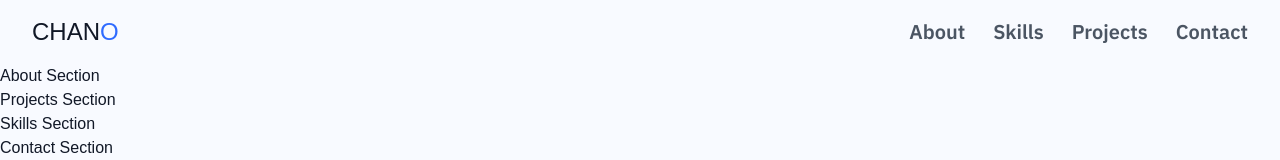
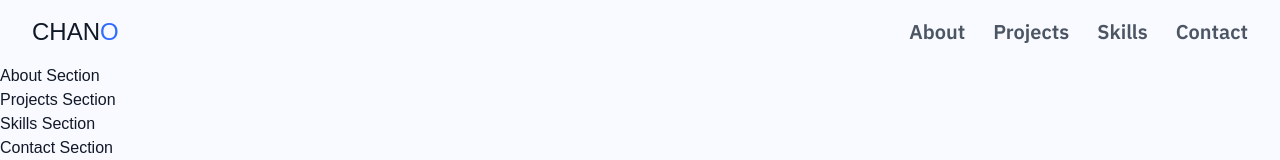
Before and after one commit to chano6/my-portfolio, a Next.js app: page / in a window 1280 px wide. Shown: the top 160 px of the page. Built offline with nearby package versions, Linux system fonts and the light colour scheme; a web font is replaced by a local one.

Commit message:
feat: 인터페이스 정의 및 헤더 naveLinks 수정

```diff
--- a/src/components/common/Header.tsx
+++ b/src/components/common/Header.tsx
@@ -1,5 +1,6 @@
 "use client";
 
+import { NavItem } from "@/types/content";
 import Link from "next/link";
 import { useState } from "react";
 import MenuButton from "./MenuButton";
@@ -7,11 +8,11 @@ import MenuButton from "./MenuButton";
 export default function Header() {
   const [isMenuOpen, setIsMenuOpen] = useState(false);
 
-  const navLinks = [
-    { name: "About", href: "#" },
-    { name: "Skills", href: "#" },
-    { name: "Projects", href: "#" },
-    { name: "Contact", href: "#" },
+  const navLinks: NavItem[] = [
+    { label: "About", href: "#about", sectionId: "about" },
+    { label: "Projects", href: "#projects", sectionId: "projects" },
+    { label: "Skills", href: "#skills", sectionId: "skills" },
+    { label: "Contact", href: "#contact", sectionId: "contact" },
   ];
 
   return (
@@ -29,12 +30,12 @@ export default function Header() {
       <nav className="hidden md:block">
         <ul className="flex gap-6 text-base md:flex-row md:gap-7 md:text-xl font-nav">
           {navLinks.map((link) => (
-            <li key={link.name}>
+            <li key={link.sectionId}>
               <Link
                 href={link.href}
                 className="text-dark-muted hover:text-blue-hover"
               >
-                {link.name}
+                {link.label}
               </Link>
             </li>
           ))}
@@ -51,13 +52,13 @@ export default function Header() {
       >
         <ul className="flex flex-col items-center gap-6 text-lg font-nav">
           {navLinks.map((link) => (
-            <li key={link.name}>
+            <li key={link.sectionId}>
               <Link
                 href={link.href}
                 className="text-dark-muted hover:text-blue-hover block w-full text-center"
                 onClick={() => setIsMenuOpen(false)}
               >
-                {link.name}
+                {link.label}
               </Link>
             </li>
           ))}
--- /dev/null
+++ b/src/types/content.ts
@@ -0,0 +1,38 @@
+// src/types/content.ts
+
+export type SectionId = "about" | "projects" | "skills" | "contact";
+
+export interface NavItem {
+  label: string;
+  href: `#${SectionId}`;
+  sectionId: SectionId;
+}
+
+export interface ProfileSummary {
+  title: string;
+  description: string;
+  highlights: string[];
+}
+
+export interface ProjectItem {
+  id: string;
+  title: string;
+  description: string;
+  techStack: string[];
+  href?: string;
+  githubHref?: string;
+  imageSrc?: string;
+  featured?: boolean;
+}
+
+export interface SkillItem {
+  name: string;
+  category: "frontend" | "backend" | "tool" | "design" | "other";
+  level?: "beginner" | "intermediate" | "advanced";
+}
+
+export interface ContactLink {
+  label: string;
+  href: string;
+  type: "email" | "github" | "linkedin" | "blog" | "other";
+}
```
